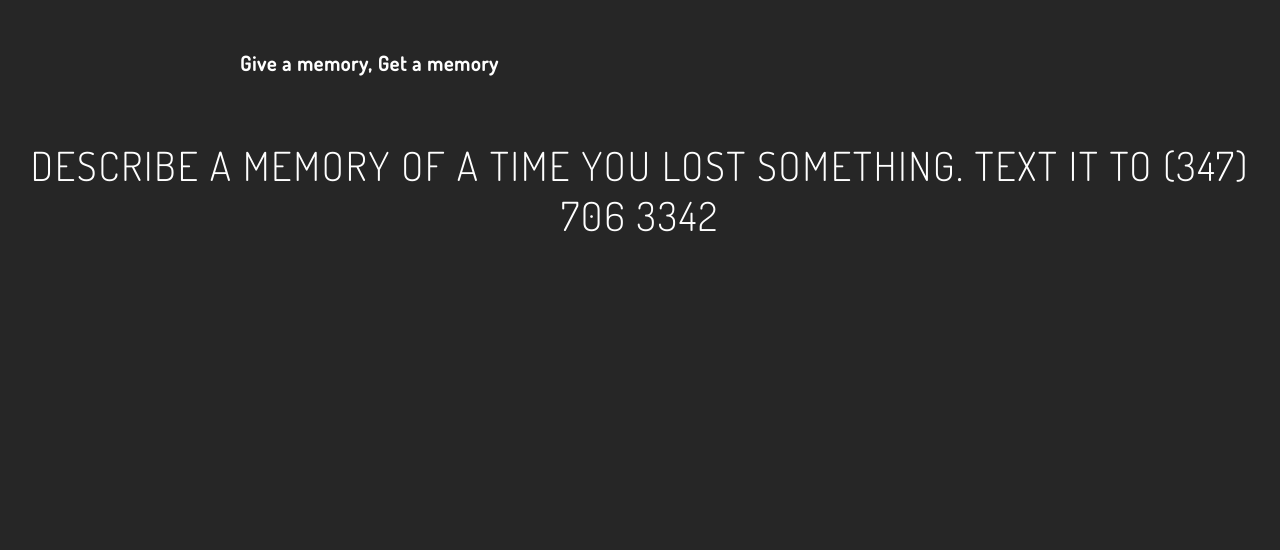
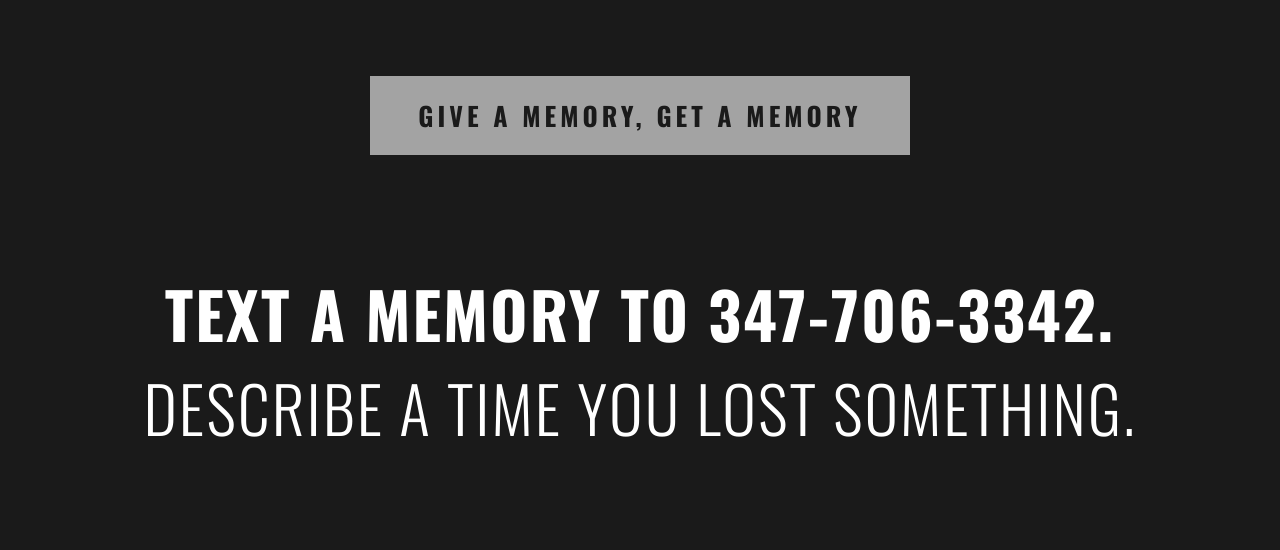
Before and after one commit to rlieberman/MemorySMS, a website: page public/index.html in a window 1280 px wide. Drawn offline with nearby package versions, Linux system fonts and the light colour scheme.

Commit message:
changed styling

```diff
--- a/public/index.html
+++ b/public/index.html
@@ -4,17 +4,20 @@
     <meta charset="UTF-8">
     <title>Memory Machine SMS</title>
 
-     <link href='https://fonts.googleapis.com/css?family=Dosis:400,200,300,500' rel='stylesheet' type='text/css'>
+     <link href='https://fonts.googleapis.com/css?family=Dosis:200,300' rel='stylesheet' type='text/css'>
+     <link href='https://fonts.googleapis.com/css?family=Oswald:400,300,700' rel='stylesheet' type='text/css'>
     <link rel="stylesheet" type="text/css" href="stylesheet.css">
 
   </head>
 
   <body>
 
+    <div id="container">
       <!-- <div id="title"><img src="title.jpg"></div> -->
-      <p id="title">Give a memory, Get a memory</p><br/>
+      <p id="title">Give a memory, Get a memory</p><br/><br/>
       <h1 class="instructions">
-       Describe a memory of a time you lost something. Text it to (347) 706 3342
+      <b>Text a memory to 347-706-3342.</b>
+      Describe a time you lost something.
       </h1>
 
     </div>
--- a/public/stylesheet.css
+++ b/public/stylesheet.css
@@ -1,38 +1,43 @@
 body {
   padding:0px;
   margin:0;
-  background:#262626;
-  font-family: 'Dosis', sans-serif;
-  letter-spacing: 1px;
+  background:#1a1a1a;
+/*  background: url('bg.png') bottom center no-repeat,
+  #1a1a1a ;*/
+  font-family: 'Oswald', sans-serif;
+  letter-spacing: 3px;
   font-size: 14px;
+  text-transform:uppercase;
   color: white;
+  text-align:center;
 }
 
 
-#title{
-  width:800px;
-  margin-top: 50px;
+#title {
+  width: 500px;
   margin-left: auto ;
   margin-right: auto ;
+  font-weight: 300;
+  font-size:26px;
+  font-weight:bold;
+  letter-spacing:4px;
+  color: #1a1a1a;
+  background: white;
+  padding: 20px;
+  opacity:.6;
 }
 
 #container {
-  width: 800px;
+  width: 1000px;
   padding: 50px;
   margin-left: auto ;
   margin-right: auto ;
+  height:100%;
 }
 
-h1 {
+.instructions {
   font-weight: 300;
-  font-size:40px;
+  font-size:64px;
   letter-spacing:2px;
-  text-align:center;
-  text-transform:uppercase;
+
 }
-
-p {
-  font-weight: 300;
-  font-size:20px;
-  font-weight:bold;
-}
```
Also changed, not shown: public/bg.png (added).
